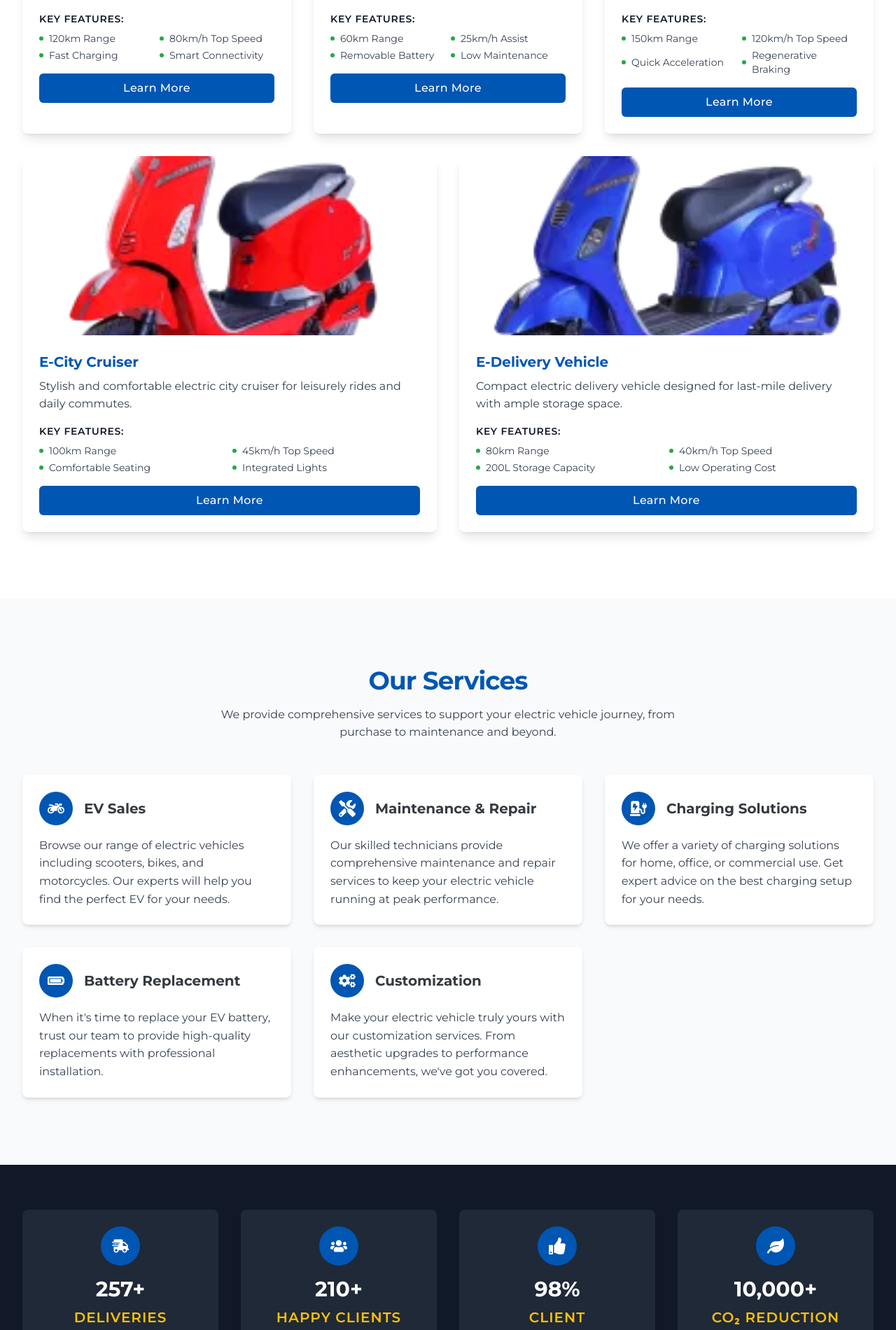
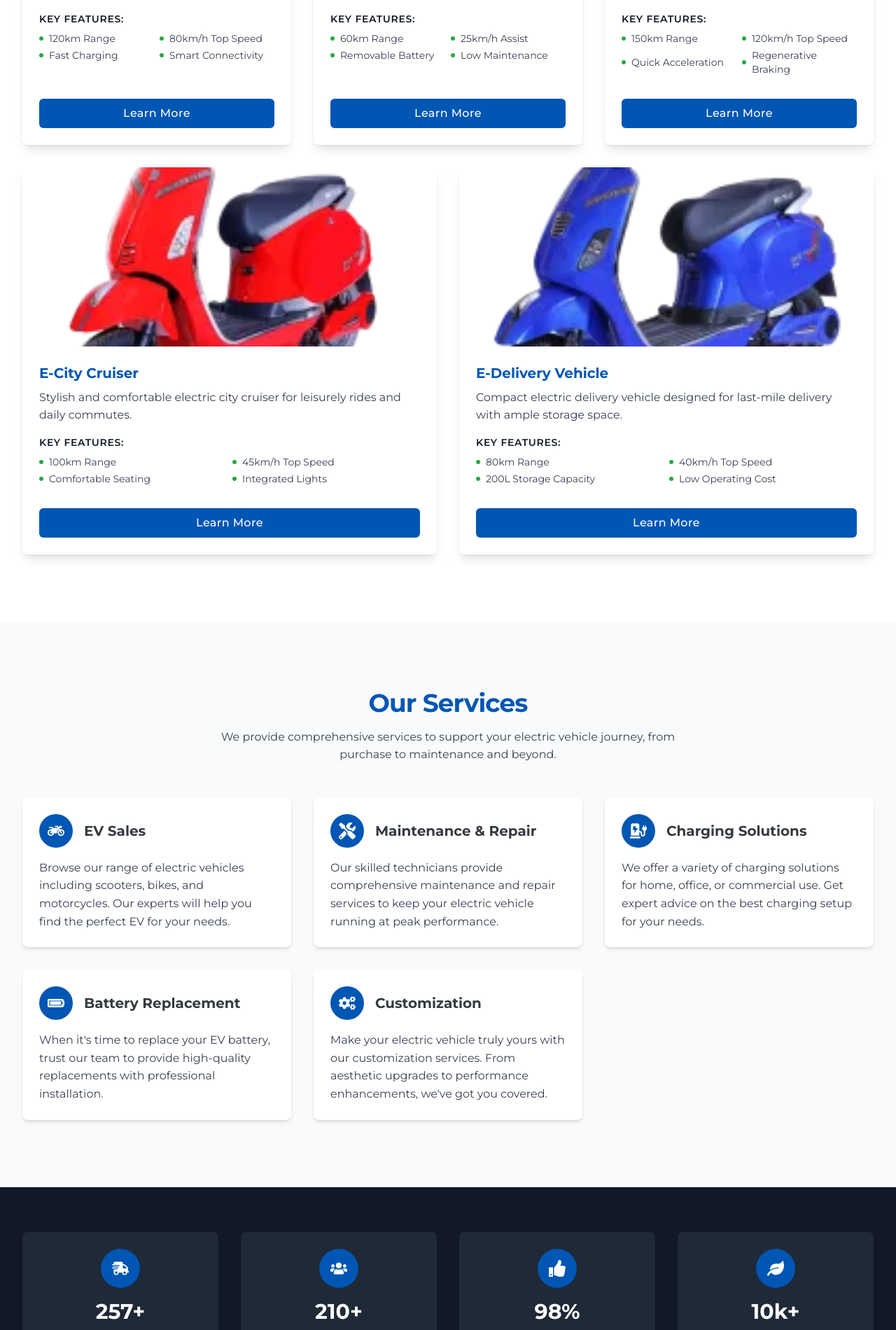
Before and after one commit to CVSCharan/ecomotive-motors-client, a Next.js app: page / in a window 1280 px wide. Shown: the part 2265-4165 px from the top of the page at 70% size. Built offline with nearby package versions, Linux system fonts and the light colour scheme.

Commit message:
Landing Page Design

```diff
--- a/src/components/ProductsSection.tsx
+++ b/src/components/ProductsSection.tsx
@@ -132,7 +132,7 @@ const ProductsSection = () => {
             <motion.div
               key={product.id}
               variants={itemVariants}
-              className="bg-white rounded-lg overflow-hidden shadow-lg hover:shadow-xl transition-shadow duration-300"
+              className="bg-white rounded-lg overflow-hidden shadow-lg hover:shadow-xl transition-shadow duration-300 flex flex-col h-full"
             >
               <div className="relative h-64">
                 <Image
@@ -142,7 +142,7 @@ const ProductsSection = () => {
                   className="object-cover"
                 />
               </div>
-              <div className="p-6">
+              <div className="p-6 flex flex-col flex-grow">
                 <h3 className="text-xl font-bold mb-2 text-primary font-heading-secondary">
                   {product.name}
                 </h3>
@@ -165,9 +165,11 @@ const ProductsSection = () => {
                     ))}
                   </ul>
                 </div>
+                <div className="mt-auto pt-4">
                   <button className="btn-primary w-full font-body-secondary tracking-wide">
                     Learn More
                   </button>
+                </div>
               </div>
             </motion.div>
           ))}
@@ -185,7 +187,7 @@ const ProductsSection = () => {
             <motion.div
               key={product.id}
               variants={itemVariants}
-              className="bg-white rounded-lg overflow-hidden shadow-lg hover:shadow-xl transition-shadow duration-300"
+              className="bg-white rounded-lg overflow-hidden shadow-lg hover:shadow-xl transition-shadow duration-300 flex flex-col h-full"
             >
               <div className="relative h-64">
                 <Image
@@ -195,7 +197,7 @@ const ProductsSection = () => {
                   className="object-cover"
                 />
               </div>
-              <div className="p-6">
+              <div className="p-6 flex flex-col flex-grow">
                 <h3 className="text-xl font-bold mb-2 text-primary font-heading-secondary">
                   {product.name}
                 </h3>
@@ -218,9 +220,11 @@ const ProductsSection = () => {
                     ))}
                   </ul>
                 </div>
+                <div className="mt-auto pt-4">
                   <button className="btn-primary w-full font-body-secondary tracking-wide">
                     Learn More
                   </button>
+                </div>
               </div>
             </motion.div>
           ))}
--- a/src/components/StatsSection.tsx
+++ b/src/components/StatsSection.tsx
@@ -1,43 +1,105 @@
 "use client";
 
-import { motion } from "framer-motion";
-import {
-  FaUsers,
-  FaLeaf,
-  FaShippingFast,
-  FaThumbsUp,
-} from "react-icons/fa";
+import { motion, useInView } from "framer-motion";
+import { useRef, useState, useEffect } from "react";
+import { FaUsers, FaLeaf, FaShippingFast, FaThumbsUp } from "react-icons/fa";
 
 const stats = [
   {
     id: 1,
     icon: FaShippingFast,
-    value: "257+",
+    value: 257,
+    suffix: "+",
     label: "Deliveries",
     description: "Successful deliveries of electric vehicles to our customers",
   },
   {
     id: 2,
     icon: FaUsers,
-    value: "210+",
+    value: 210,
+    suffix: "+",
     label: "Happy Clients",
     description: "Satisfied clients who trust our electric mobility solutions",
   },
   {
     id: 3,
     icon: FaThumbsUp,
-    value: "98%",
+    value: 98,
+    suffix: "%",
     label: "Client Satisfaction",
     description: "Our clients rate their experience with us as excellent",
   },
   {
     id: 4,
     icon: FaLeaf,
-    value: "10,000+",
+    value: 10000,
+    displayValue: 10,
+    suffix: "k+",
     label: "CO₂ Reduction",
     description: "Tons of CO₂ emissions reduced through our electric vehicles",
   },
 ];
+
+// Counter component for animating numbers
+interface CounterProps {
+  value: number;
+  displayValue?: number;
+  suffix: string;
+  duration?: number;
+}
+
+const Counter = ({
+  value,
+  displayValue,
+  suffix,
+  duration = 2,
+}: CounterProps) => {
+  const [count, setCount] = useState(0);
+  const nodeRef = useRef(null);
+  const isInView = useInView(nodeRef, { once: true, amount: 0.5 });
+
+  useEffect(() => {
+    // Use displayValue if provided, otherwise use the original value
+    const targetValue = displayValue !== undefined ? displayValue : value;
+    let start = 0;
+    const end = targetValue;
+
+    // Don't run if already at the end value or not in view
+    if (!isInView || start === end) return;
+
+    // Get animation duration based on value size
+    let totalDuration = duration;
+    if (end > 100) totalDuration = duration * 1.2;
+    if (end > 500) totalDuration = duration * 1.5;
+
+    // For smaller numbers, use smoother increments
+    const incrementValue = end <= 100 ? 1 : Math.ceil(end / 100);
+
+    let timer = setInterval(() => {
+      start += incrementValue;
+      if (start > end) {
+        setCount(end);
+        clearInterval(timer);
+        return;
+      }
+      setCount(start);
+    }, (totalDuration * 1000) / (end / incrementValue));
+
+    return () => clearInterval(timer);
+  }, [value, displayValue, isInView, duration]);
+
+  // Format the number with commas
+  const formatNumber = (num: number): string => {
+    return num.toString();
+  };
+
+  return (
+    <span ref={nodeRef} className="inline-block">
+      {formatNumber(count)}
+      {suffix}
+    </span>
+  );
+};
 
 const StatsSection = () => {
   return (
@@ -59,7 +121,11 @@ const StatsSection = () => {
                 </div>
               </div>
               <h3 className="text-3xl font-bold mb-2 stat-number">
-                {stat.value}
+                <Counter
+                  value={stat.value}
+                  displayValue={stat.displayValue}
+                  suffix={stat.suffix}
+                />
               </h3>
               <h4 className="text-xl font-semibold mb-3 text-accent stat-label">
                 {stat.label}
```
Lines whose indentation alone changed are shown as unchanged.
